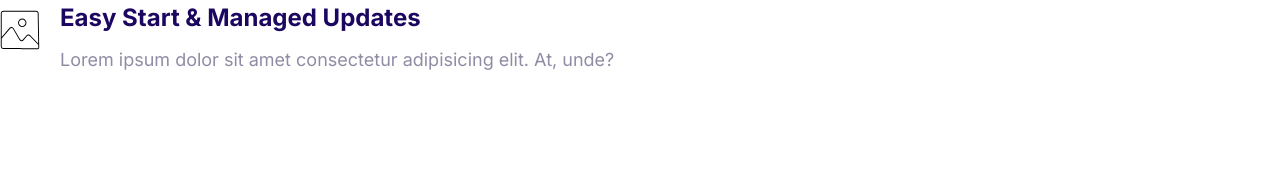
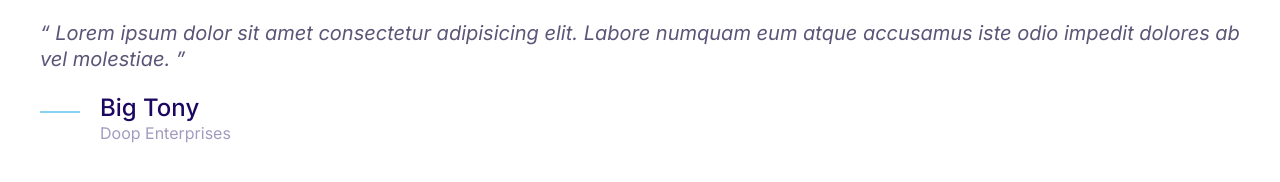
Before and after one commit to LetTheBoyCode/moshify, a plain HTML site: page index.html in a window 1280 px wide. Drawn offline with Linux system fonts and the light colour scheme.

Commit message:
Build the quotes component.

```diff
--- a/CSS/styles.css
+++ b/CSS/styles.css
@@ -4,6 +4,7 @@
     --color-accent: #ff3400;
     --color-headings: #1b0760;
     --color-body: #918ca4;
+    --color-body-darker: #5c5577;
     --color-border: #ccc;
     --border-radius: 30px;
 }
@@ -382,3 +383,53 @@ a {
 .media__image {
     margin-top: 1rem;
 }
+
+/* Quotes */
+
+.quote {
+    font-size: 3rem;
+    font-style: italic;
+    color: var(--color-body-darker);
+    line-height: 1.3;
+}
+
+.quote__text::before {
+    content: open-quote;
+}
+
+.quote__text::after {
+    content: close-quote;
+}
+
+.quote__author {
+    font-size: 3rem;
+    font-weight: 500;
+    font-style: normal;
+    margin-bottom: 0;
+}
+
+.quote__organization {
+    color: var(--color-headings);
+    opacity: .4;
+    font-size: 2rem;
+    font-style: normal;
+}
+
+.quote__line {
+    position: relative;
+    bottom: 10px;
+}
+
+@media screen and (min-width: 1024px) {
+    .quote {
+        font-size: 2rem;
+    }
+
+    .quote__author {
+        font-size: 2.4rem;
+    }
+
+    .quote__organization {
+        font-size: 1.6rem;
+    }
+}
--- a/index.html
+++ b/index.html
@@ -14,18 +14,24 @@
     <link rel="stylesheet" href="css/styles.css" />
   </head>
   <body>
+    <blockquote class="quote">
+      <p class="quote__text">
+        Lorem ipsum dolor sit amet consectetur adipisicing elit. Labore numquam
+        eum atque accusamus iste odio impedit dolores ab vel molestiae.
+      </p>
+      <footer>
         <div class="media">
           <div class="media__image">
-        <svg class="icon icon--primary">
-          <use xlink:href="images/sprite.svg#snap"></use>
+            <svg class="icon icon--primary quote__line">
+              <use xlink:href="images/sprite.svg#line"></use>
             </svg>
           </div>
           <div class="media__body">
-        <h3 class="media__title">Easy Start & Managed Updates</h3>
-        <p>
-          Lorem ipsum dolor sit amet consectetur adipisicing elit. At, unde?
-        </p>
+            <h3 class="media__title quote__author">Big Tony</h3>
+            <p class="quote__organization">Doop Enterprises</p>
           </div>
         </div>
+      </footer>
+    </blockquote>
   </body>
 </html>
```
Also changed, not shown: components/quotes.html (added, +19 -0 lines). Lines whose indentation alone changed are shown as unchanged.
